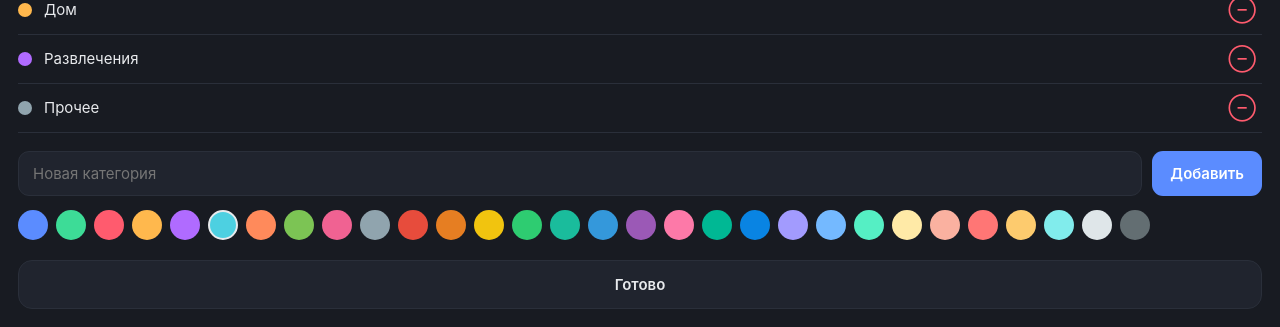
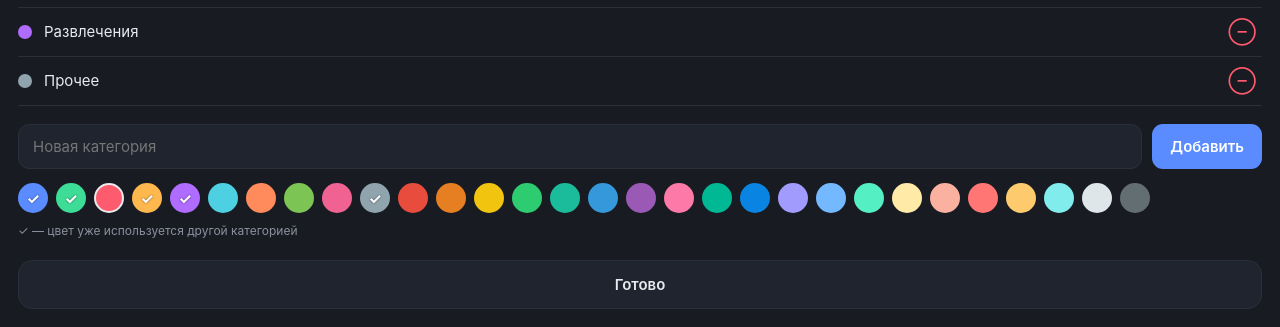
Before and after one commit to mtolstoy123/mybudget, a plain HTML site: page index.html in a window 1280 px wide. Both pictures are taken after a click on the button "Категории". Shown: the part 473-800 px from the top of the page. Drawn offline with Linux system fonts and the light colour scheme.

Commit message:
если цвет уже занят категорией

```diff
--- a/index.html
+++ b/index.html
@@ -174,8 +174,22 @@
   .cat-edit .drag { color: var(--muted); font-size: 16px; cursor: grab; }
 
   .color-picker { display: flex; gap: 8px; flex-wrap: wrap; margin-top: 14px; }
-  .color-dot { width: 30px; height: 30px; border-radius: 50%; border: 2px solid transparent; }
+  .color-dot {
+    width: 30px; height: 30px; border-radius: 50%; border: 2px solid transparent;
+    position: relative;
+  }
   .color-dot.sel { border-color: var(--text); }
+  /* Галочка-индикатор: цвет уже занят какой-то категорией */
+  .color-dot.used::after {
+    content: '✓'; position: absolute; inset: 0;
+    display: flex; align-items: center; justify-content: center;
+    font-size: 15px; font-weight: 700; color: #fff;
+    text-shadow: 0 0 2px rgba(0,0,0,.6);
+  }
+  .color-hint {
+    font-size: 12px; color: var(--muted); margin-top: 10px; line-height: 1.4;
+  }
+  .color-hint.warn { color: var(--accent); }
 
   .add-cat-row { display: flex; gap: 10px; margin-top: 18px; }
   .add-cat-row input {
@@ -285,6 +299,7 @@
       <button id="newCatAdd">Добавить</button>
     </div>
     <div class="color-picker" id="newCatColors"></div>
+    <div class="color-hint" id="colorHint">✓ — цвет уже используется другой категорией</div>
     <button class="sheet-done" id="catDone">Готово</button>
   </div>
 </div>
@@ -395,6 +410,11 @@ function save() {
 function uid() { return Date.now().toString(36) + Math.random().toString(36).slice(2, 6); }
 function fmt(n) { return n.toLocaleString('ru-RU'); }
 function catById(id) { return cats.find(c => c.id === id); }
+// Первый цвет палитры, не занятый ни одной категорией; если все заняты — первый по кругу
+function firstFreeColor() {
+  const used = new Set(cats.map(c => c.color));
+  return PALETTE.find(col => !used.has(col)) || PALETTE[cats.length % PALETTE.length];
+}
 
 // ---- Period range engine ----
 // Возвращает {start, end} (Date) для текущего периода с учётом смещения,
@@ -580,7 +600,7 @@ amountEl.addEventListener('keydown', e => { if (e.key === 'Enter' && parseAmount
 
 // ---- Category editor ----
 const catOverlay = document.getElementById('catOverlay');
-document.getElementById('editCatBtn').onclick = () => { renderCatEdit(); renderNewColors(); catOverlay.classList.add('show'); };
+document.getElementById('editCatBtn').onclick = () => { selNewColor = firstFreeColor(); renderCatEdit(); renderNewColors(); catOverlay.classList.add('show'); };
 document.getElementById('catDone').onclick = () => catOverlay.classList.remove('show');
 
 function renderCatEdit() {
@@ -619,13 +639,28 @@ function renderCatEdit() {
 function renderNewColors() {
   const box = document.getElementById('newCatColors');
   box.innerHTML = '';
+  const used = new Map();           // цвет -> название категории, которая его занимает
+  cats.forEach(c => { if (!used.has(c.color)) used.set(c.color, c.name); });
+
   PALETTE.forEach(col => {
     const d = document.createElement('button');
-    d.className = 'color-dot' + (col === selNewColor ? ' sel' : '');
+    const isUsed = used.has(col);
+    d.className = 'color-dot' + (col === selNewColor ? ' sel' : '') + (isUsed ? ' used' : '');
     d.style.background = col;
+    if (isUsed) d.title = 'Занят: ' + used.get(col);
     d.onclick = () => { selNewColor = col; renderNewColors(); };
     box.appendChild(d);
   });
+
+  // Подсказка под палитрой: предупреждаем, если выбранный цвет уже занят
+  const hint = document.getElementById('colorHint');
+  if (used.has(selNewColor)) {
+    hint.textContent = `Выбран цвет категории «${used.get(selNewColor)}» — будет повтор`;
+    hint.classList.add('warn');
+  } else {
+    hint.textContent = '✓ — цвет уже используется другой категорией';
+    hint.classList.remove('warn');
+  }
 }
 
 document.getElementById('newCatAdd').onclick = () => {
@@ -634,7 +669,7 @@ document.getElementById('newCatAdd').onclick = () => {
   if (!name) return;
   cats.push({ id: uid(), name, color: selNewColor });
   inp.value = '';
-  selNewColor = PALETTE[cats.length % PALETTE.length];
+  selNewColor = firstFreeColor();
   save(); renderCatEdit(); renderNewColors(); renderChips();
 };
 
@@ -892,7 +927,7 @@ function toast(msg) {
 // ---- Init ----
 document.getElementById('curLabel').textContent = CUR;
 document.getElementById('curSign').textContent = CUR;
-selNewColor = PALETTE[cats.length % PALETTE.length];
+selNewColor = firstFreeColor();
 renderChips();
 renderList();
 renderHeaderNav();
```
